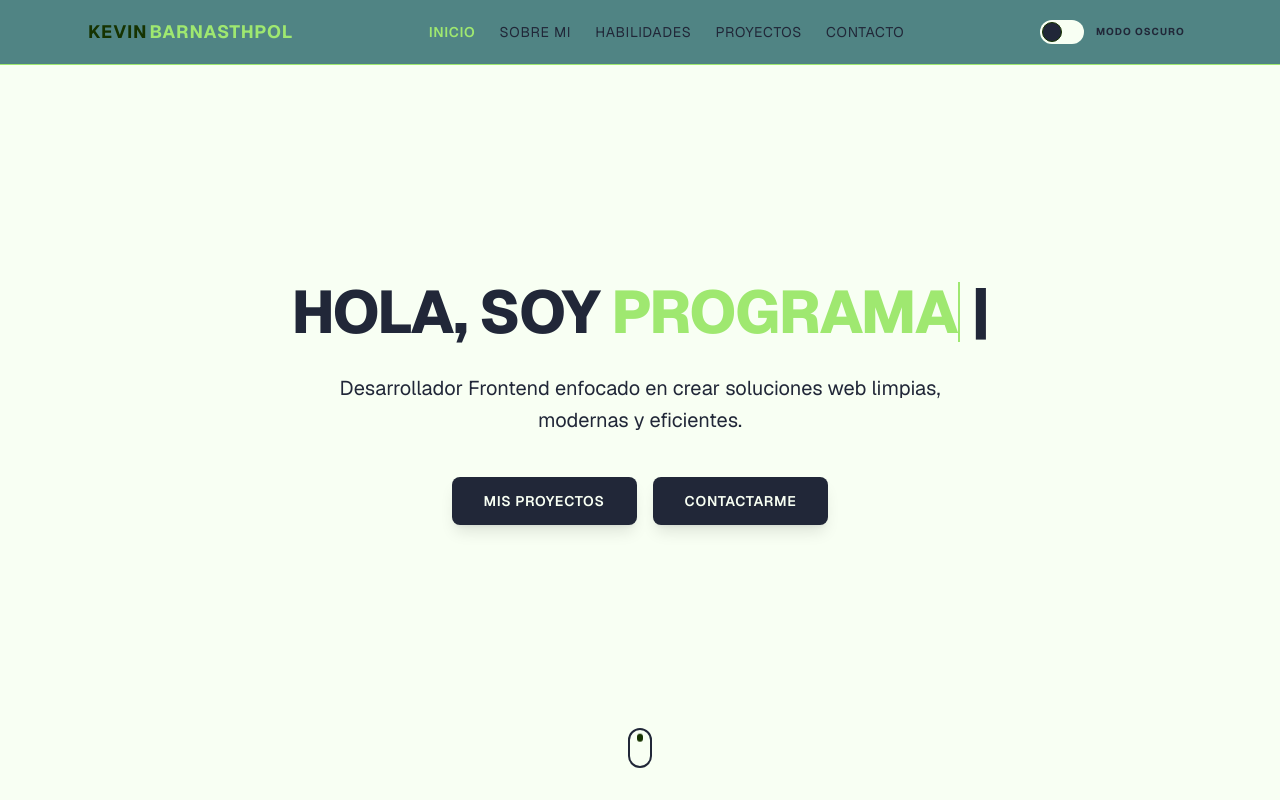
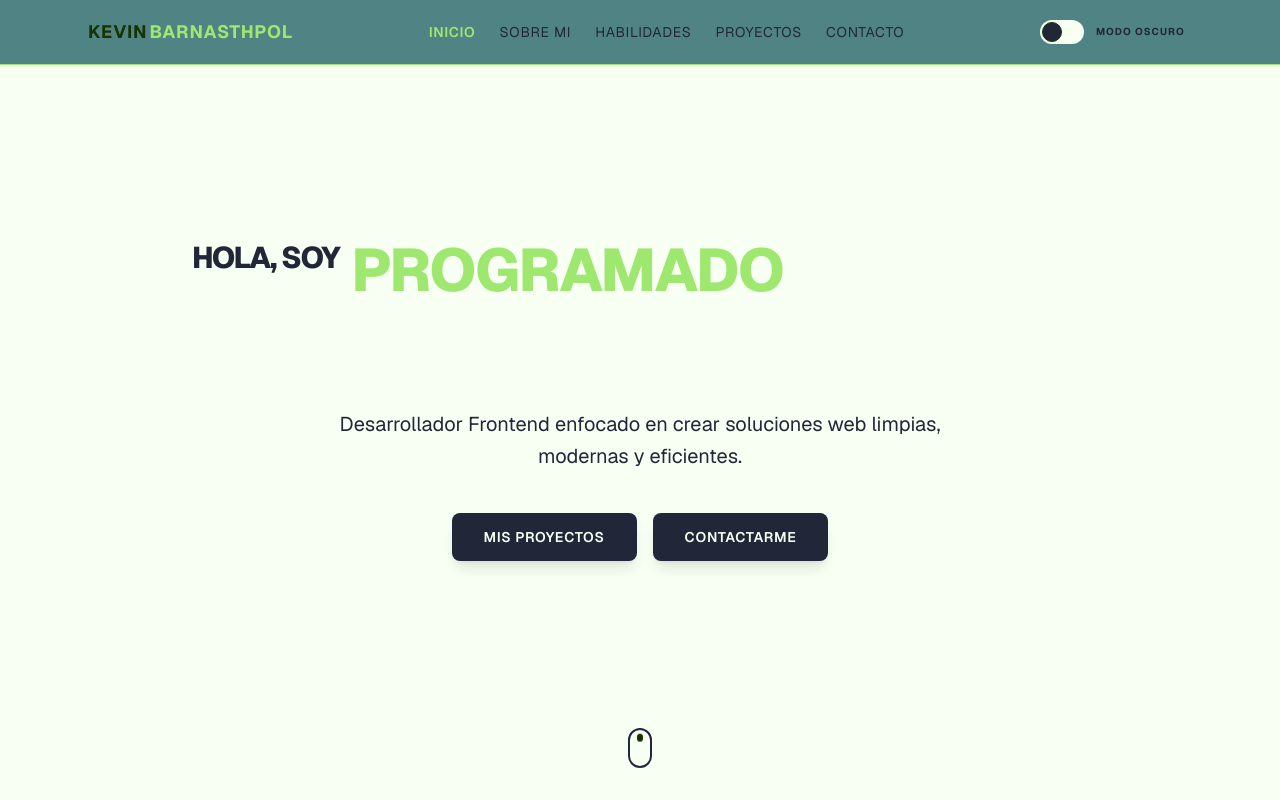
Before and after one commit to kbarnasthpol/CV, a Next.js app: page / in a window 1280 px wide. Built offline with nearby package versions, Linux system fonts and the light colour scheme.

Commit message:
Cambiado y perfeccionado del typed

```diff
--- a/app/globals.css
+++ b/app/globals.css
@@ -299,3 +299,14 @@ body {
   -ms-overflow-style: none;  /* IE y Edge */
   scrollbar-width: none;  /* Firefox */
 }
+.typed-text::after {
+  content: '_';
+  margin-left: 2px;
+  display: inline;
+  animation: blink 2s infinite;
+}
+
+@keyframes blink {
+  0%, 50%, 100% { opacity: 1; }
+  25%, 75% { opacity: 0; }
+}
--- a/components/Hero.js
+++ b/components/Hero.js
@@ -8,16 +8,19 @@ export default function Hero() {
   useEffect(() => {
     const typed = new Typed(elEscritura.current, {
       strings: [
-        'KEVIN BARNASTHPOL.',
-        'PROGRAMADOR FRONTEND.',
-        'ESTUDIANTE TECNOLÓGICO.',
-        'ENTUSIASTA DEL CÓDIGO.'
+        'KEVIN BARNASTHPOL',
+        'PROGRAMADOR FRONTEND',
+        'ESTUDIANTE TECNOLÓGICO',
+        'ENTUSIASTA DEL CÓDIGO'
       ],
       typeSpeed: 80,
       backSpeed: 40,
       backDelay: 1800,
       loop: true,
       contentType: 'html',
+      cursorChar: '|',
+      showCursor: false,
+
     });
 
     return () => {
@@ -30,20 +33,45 @@ export default function Hero() {
       id="inicio"
       className="relative min-h-screen flex flex-col items-center justify-center bg-fondo text-texto-para-fondo transition-colors duration-300 px-6 overflow-hidden"
     >
-      {/* Elemento estético de fondo (Gradiente suave opcional para darle un toque premium) */}
+      {/* Elemento estético de fondo */}
       <div className="absolute top-1/4 left-1/2 -translate-x-1/2 -translate-y-1/2 w-[500px] h-[500px] bg-primario-500/10 rounded-full blur-3xl pointer-events-none" />
 
       <div className="container mx-auto max-w-4xl text-center z-10 flex flex-col items-center justify-center">
-        {/* TÍTULO PRINCIPAL */}
-        <h1 className="text-4xl text-texto-para-fondo sm:text-5xl md:text-6xl font-extrabold tracking-tight min-h-[96px] sm:min-h-[60px] md:min-h-[72px] flex items-center justify-center flex-wrap gap-x-3">
-          HOLA, SOY
-          <span
-            ref={elEscritura}
-            className="text-diferencias border-r-2 border-principal whitespace-nowrap"
-          ></span>
-        </h1>
 
-        {/* SUBTÍTULO / DESCRIPCIÓN */}
+        <div className="w-full max-w-4xl mx-auto">
+  <div className="
+    grid
+    grid-cols-1
+    sm:grid-cols-[auto_1fr]
+    gap-x-3
+    text-4xl sm:text-5xl md:text-6xl
+    font-extrabold tracking-tight
+    text-center sm:text-left
+  ">
+
+    {/* Columna 1 */}
+    <span className="text-3xl whitespace-nowrap">
+      HOLA, SOY
+    </span>
+
+    {/* Columna 2 */}
+   <span
+  ref={elEscritura}
+  className="
+    text-diferencias
+    break-words
+    inline
+    min-h-[0.5m]
+    sm:min-h-[2.4em]
+    md:min-h-[2.4em]
+    typed-text
+  "
+></span>
+
+  </div>
+</div>
+
+        {/* SUBTÍTULO / DESCRIPCIÓN - ESTABLE */}
         <p className="mt-6 text-base sm:text-lg md:text-xl text-texto-para-fondo max-w-2xl leading-relaxed">
           Desarrollador Frontend enfocado en crear soluciones web limpias, modernas y eficientes.
         </p>
```
